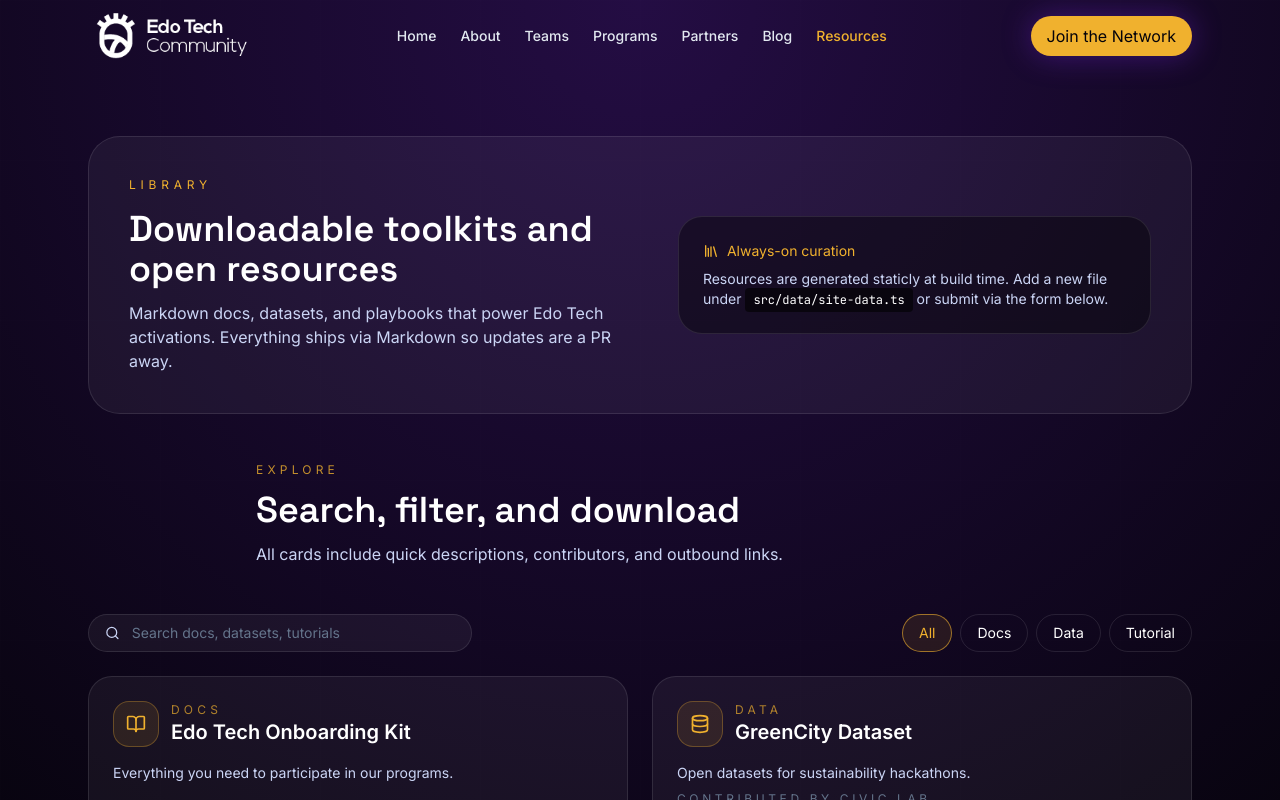
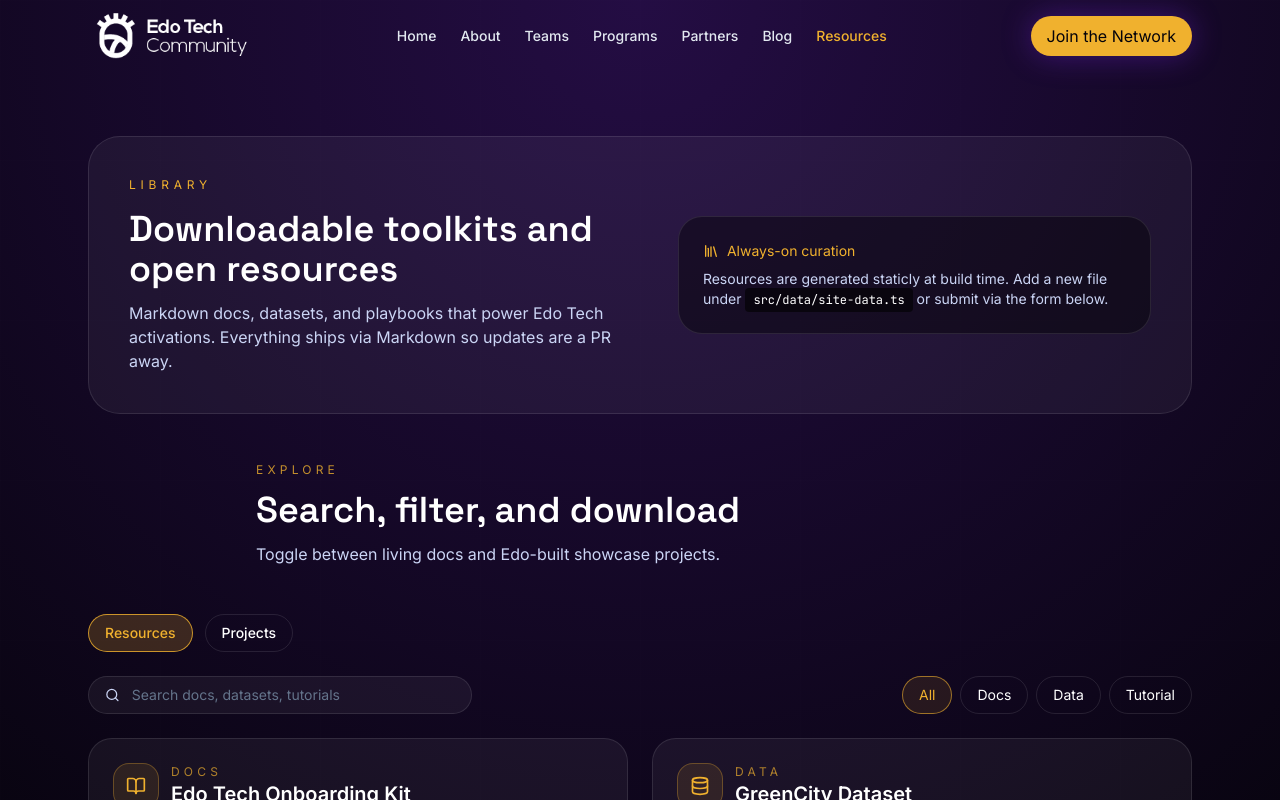
Before and after one commit to kemerald25/edotech, a Next.js app: page /resources in a window 1280 px wide. Shown: the top 800 px of the page. Built offline with nearby package versions, Linux system fonts and the light colour scheme.

Commit message:
Integrate community projects into ResourcesPage by adding ResourceTabs component and updating description. Define Project type and add communityProjects data in site-data for enhanced resource visibility.

```diff
--- a/src/app/resources/page.tsx
+++ b/src/app/resources/page.tsx
@@ -1,8 +1,8 @@
-import { resources } from "@/data/site-data";
+import { resources, communityProjects } from "@/data/site-data";
 import { SectionHeading } from "@/components/ui/section-heading";
-import { ResourceLibrary } from "@/components/resources/resource-library";
 import { ResourceSubmissionForm } from "@/components/resources/resource-submission-form";
 import { Library, Users } from "lucide-react";
+import { ResourceTabs } from "@/components/resources/resource-tabs";
 
 export const metadata = {
   title: "Resources",
@@ -48,9 +48,9 @@
       <SectionHeading
         eyebrow="Explore"
         title="Search, filter, and download"
-        description="All cards include quick descriptions, contributors, and outbound links."
+        description="Toggle between living docs and Edo-built showcase projects."
       />
-      <ResourceLibrary items={resources} />
+      <ResourceTabs resources={resources} projects={communityProjects} />
 
       <SectionHeading
         eyebrow="Community"
--- /dev/null
+++ b/src/components/resources/projects-gallery.tsx
@@ -0,0 +1,53 @@
+"use client";
+
+import { Project } from "@/types/content";
+import Link from "next/link";
+
+type Props = {
+  projects: Project[];
+};
+
+export function ProjectsGallery({ projects }: Props) {
+  return (
+    <div className="grid gap-6 md:grid-cols-2">
+      {projects.map((project) => {
+        const isExternal = project.link.startsWith("http");
+        return (
+          <article
+            key={project.title}
+            className="rounded-3xl border border-white/10 bg-gradient-to-br from-primary/10 via-background to-background p-6"
+          >
+            <p className="text-xs uppercase tracking-[0.35em] text-secondary/80">
+              {project.category}
+            </p>
+            <h3 className="mt-2 text-2xl font-semibold text-white">{project.title}</h3>
+            <p className="mt-2 text-sm text-neutral-300">{project.description}</p>
+            <p className="mt-4 text-xs uppercase tracking-[0.3em] text-neutral-400">
+              Built by {project.builtBy}
+            </p>
+            {project.tech && (
+              <div className="mt-3 flex flex-wrap gap-2 text-xs text-neutral-400">
+                {project.tech.map((stack) => (
+                  <span
+                    key={stack}
+                    className="rounded-full border border-white/10 px-3 py-1"
+                  >
+                    {stack}
+                  </span>
+                ))}
+              </div>
+            )}
+            <Link
+              href={project.link}
+              target={isExternal ? "_blank" : undefined}
+              rel={isExternal ? "noreferrer" : undefined}
+              className="mt-6 inline-flex items-center gap-2 text-sm font-semibold text-secondary transition hover:gap-3"
+            >
+              View project →
+            </Link>
+          </article>
+        );
+      })}
+    </div>
+  );
+}
--- /dev/null
+++ b/src/components/resources/resource-tabs.tsx
@@ -0,0 +1,45 @@
+"use client";
+
+import { useState } from "react";
+import { ResourceItem, Project } from "@/types/content";
+import { ResourceLibrary } from "./resource-library";
+import { ProjectsGallery } from "./projects-gallery";
+
+type Props = {
+  resources: ResourceItem[];
+  projects: Project[];
+};
+
+const tabs = [
+  { id: "resources", label: "Resources" },
+  { id: "projects", label: "Projects" },
+];
+
+export function ResourceTabs({ resources, projects }: Props) {
+  const [active, setActive] = useState<(typeof tabs)[number]["id"]>("resources");
+
+  return (
+    <div className="space-y-6">
+      <div className="flex flex-wrap gap-3">
+        {tabs.map((tab) => (
+          <button
+            key={tab.id}
+            onClick={() => setActive(tab.id)}
+            className={`rounded-full border px-4 py-2 text-sm font-medium transition focus-ring focus-visible:ring-offset-0 ${
+              active === tab.id
+                ? "border-secondary/80 bg-secondary/20 text-secondary"
+                : "border-white/10 text-white hover:border-secondary/40"
+            }`}
+          >
+            {tab.label}
+          </button>
+        ))}
+      </div>
+      {active === "resources" ? (
+        <ResourceLibrary items={resources} />
+      ) : (
+        <ProjectsGallery projects={projects} />
+      )}
+    </div>
+  );
+}
--- a/src/data/site-data.ts
+++ b/src/data/site-data.ts
@@ -2,6 +2,7 @@
   FAQ,
   Partner,
   Program,
+  Project,
   ResourceItem,
   TeamMember,
   TimelineItem,
@@ -293,6 +294,35 @@
   },
 ];
 
+export const communityProjects: Project[] = [
+  {
+    title: "Grid Festival Platform",
+    category: "Community",
+    description:
+      "Micro-site powering ticketing and live updates for Edo Tech Grid Festival.",
+    link: "https://grid.edotech.community",
+    builtBy: "Unity Ekeoba",
+    tech: ["Next.js", "Tailwind", "Vercel"],
+  },
+  {
+    title: "Civic Data Commons",
+    category: "Civic Tech",
+    description:
+      "Open dashboard aggregating municipal datasets for Edo innovators.",
+    link: "https://data.edotech.community",
+    builtBy: "Braimah Fadilat",
+    tech: ["Supabase", "Svelte", "Mapbox"],
+  },
+  {
+    title: "Paty Sprint Tracker",
+    category: "Programs",
+    description:
+      "Internal tool for scheduling, pairing, and measuring Paty sprint progress.",
+    link: "https://paty.edotech.community",
+    builtBy: "David Onotiemoria & Faith Iguma-Asaka",
+    tech: ["Next.js", "Prisma", "PlanetScale"],
+  },
+];
 export const faqs: FAQ[] = [
   {
     question: "Who can join the Edo Tech Community?",
```
Also changed, not shown: src/types/content.ts (+9 -0 lines).
